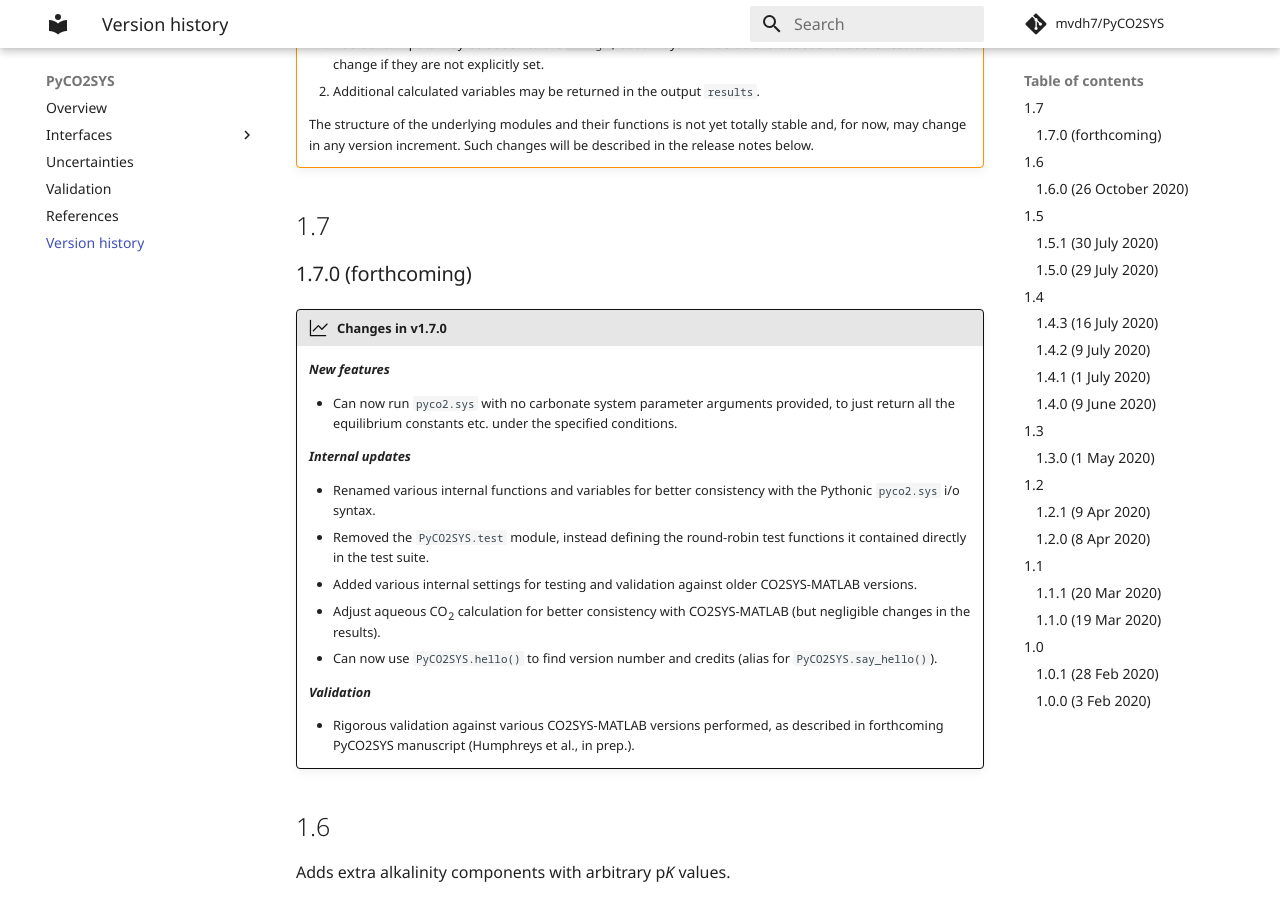
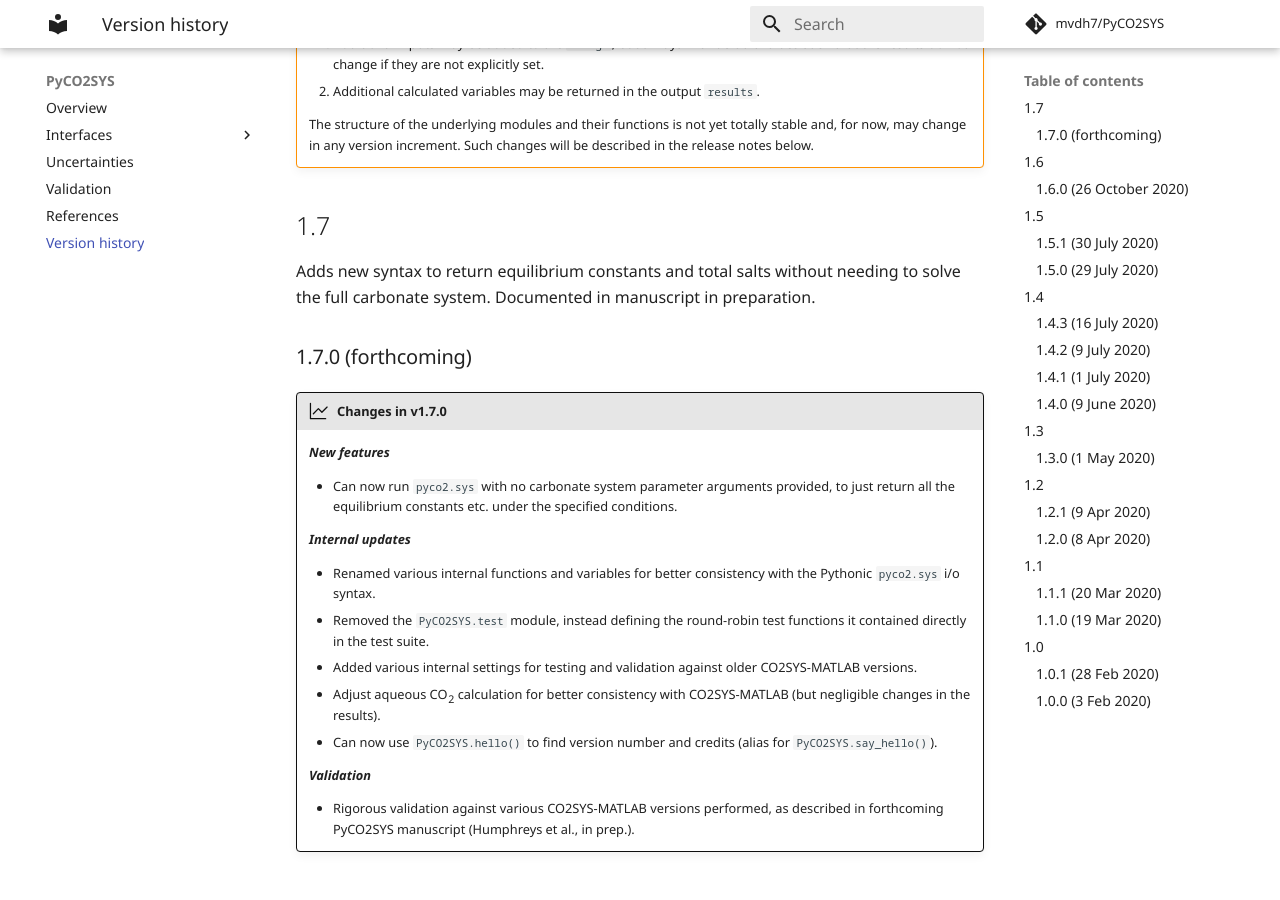
Before and after one commit to mvdh7/PyCO2SYS, an MkDocs documentation site: the page built from docs/versions.md, in a window 1280 px wide and 900 px high, scrolled down 644 px. Built offline with MkDocs 1.6.1 and Material for MkDocs 9.7.7, drawn with Linux system fonts in a browser that asks for light colours; formulas are drawn with MathJax 3; comment, search, counter and statistics services are not loaded.

Commit message:
Update versions.md

```diff
--- a/docs/versions.md
+++ b/docs/versions.md
@@ -26,6 +26,8 @@
     The structure of the underlying modules and their functions is not yet totally stable and, for now, may change in any version increment.  Such changes will be described in the release notes below.
 
 ## 1.7
+
+Adds new syntax to return equilibrium constants and total salts without needing to solve the full carbonate system.  Documented in manuscript in preparation.
 
 ### 1.7.0 (forthcoming)
 
```
